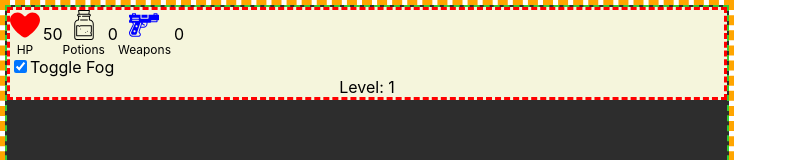
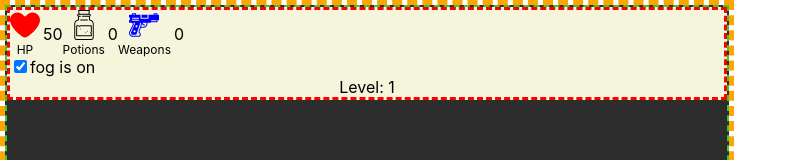
Before and after one commit to theednaffattack/dungeon-crawler-new, a React (Vite) app: page / in a window 1280 px wide. Shown: the top 160 px of the page, without its empty margins (0-797 px from the left). Built offline with nearby package versions, Linux system fonts and the light colour scheme.

Commit message:
Update checkbox text

```diff
--- a/src/components/checkbox.tsx
+++ b/src/components/checkbox.tsx
@@ -27,7 +27,7 @@ export function FogCheckbox({ fogState, setFogState }: FogCheckboxProps) {
         onChange={handleChange}
         type="checkbox"
       />
-      Toggle Fog
+      {fogState === "off" ? "fog is off" : "fog is on"}
     </label>
   );
 }
```
